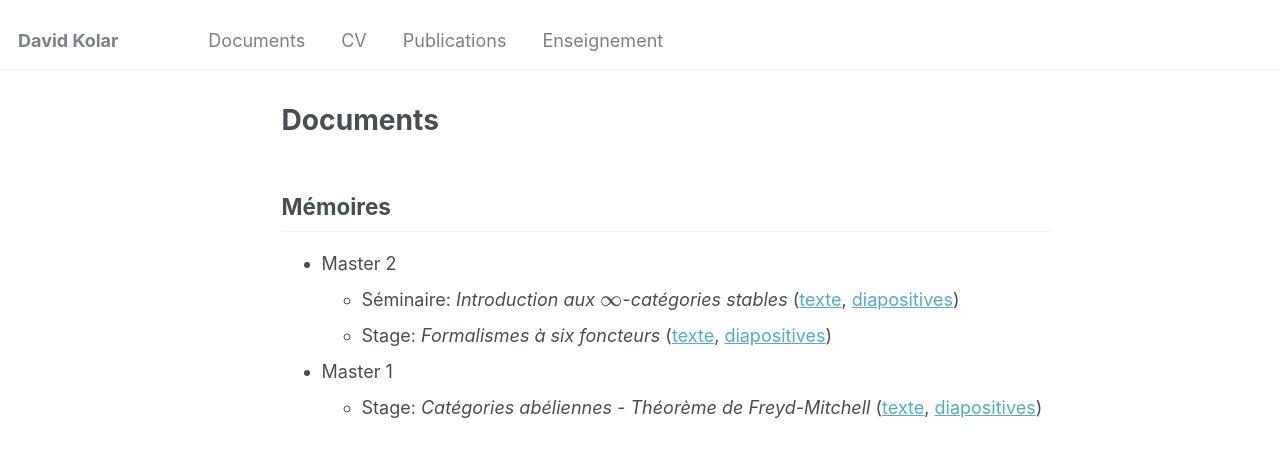
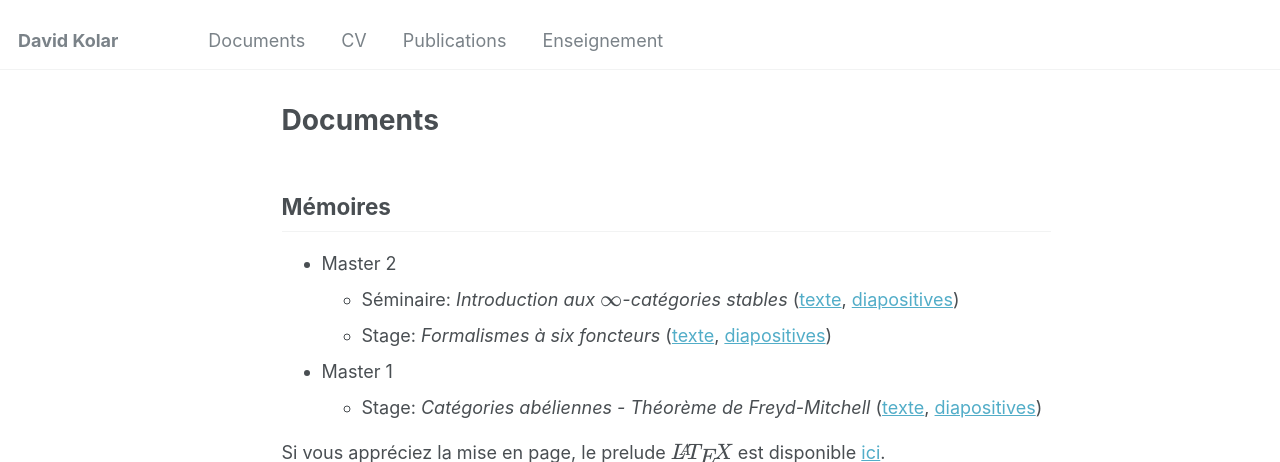
Before and after one commit to dakolar/dakolar.github.io, a Jekyll site: the page built from _pages/documents.md, in a window 1280 px wide and 924 px high, cut to the strip 0-462 px from the top of the window. Built offline with Jekyll 4.4.1, drawn with Linux system fonts in a browser that asks for light colours.

Commit message:
Lien prelude

```diff
--- a/_pages/documents.md
+++ b/_pages/documents.md
@@ -13,6 +13,9 @@ Mémoires
 * Master 1
   * Stage: *Catégories abéliennes - Théorème de Freyd-Mitchell* ([texte](/files/memoires/m1-stage.pdf), [diapositives](/files/memoires/m1-stage-beamer.pdf))
 
+
+Si vous appréciez la mise en page, le prelude \\(\LaTeX\\) est disponible [ici](https://gitlab.com/-/snippets/4797767).
+
 <!-- Notes diverses
 --------------
 
```
